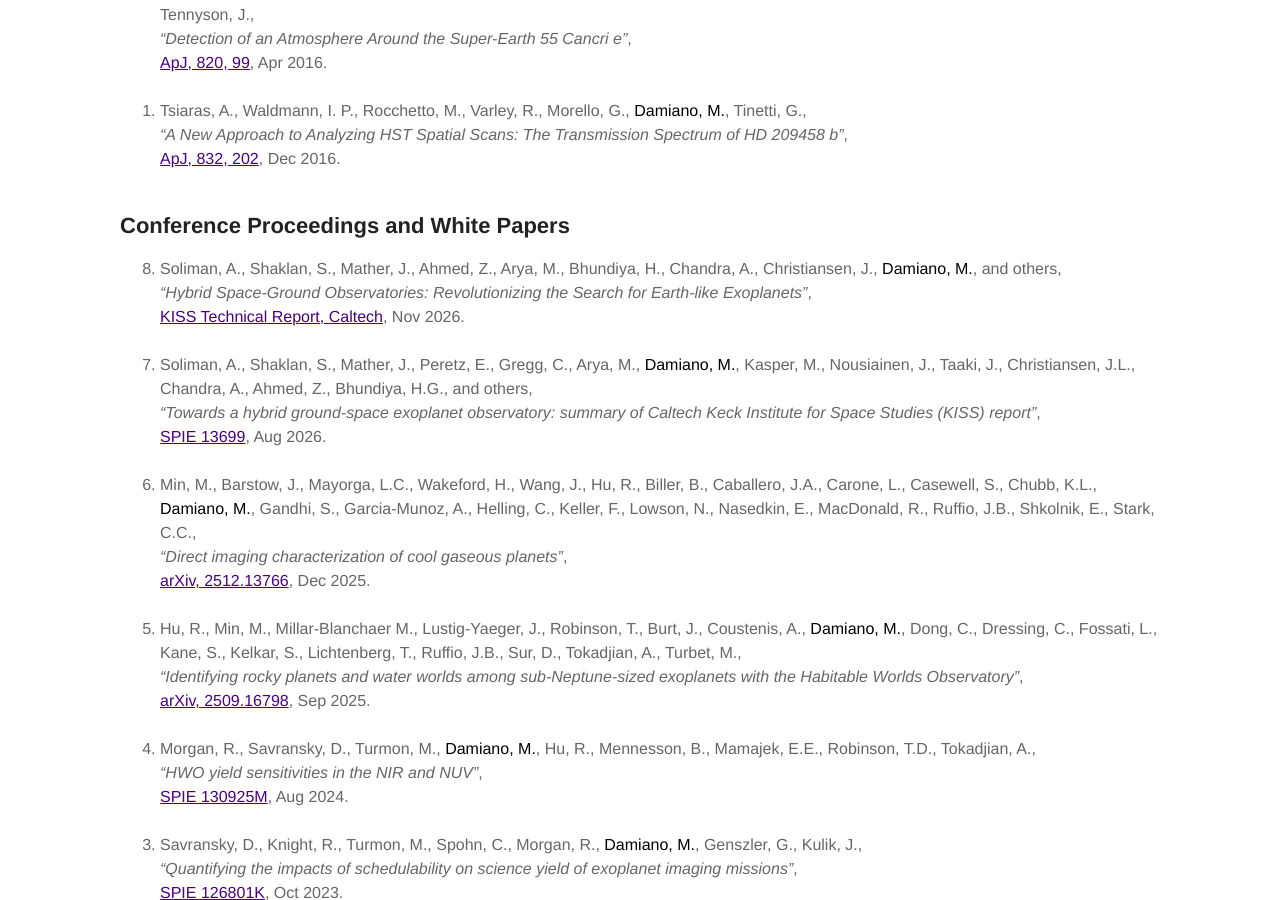
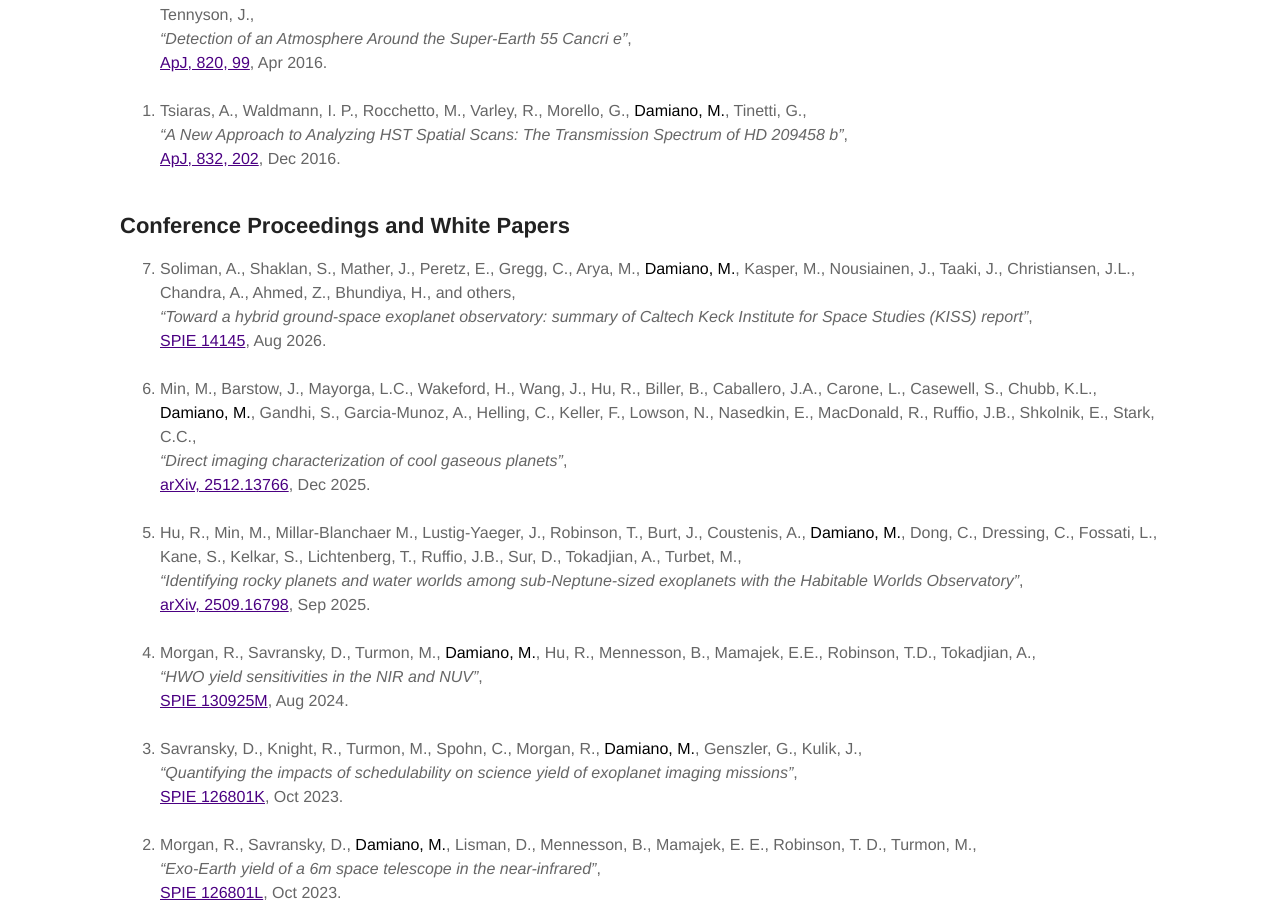
Before and after one commit to MDamiano/MDamiano.github.io, a Jekyll site: the page built from publications.md, in a window 1280 px wide and 900 px high, scrolled down 4798 px. Built offline with Jekyll 4.4.1, drawn with Linux system fonts in a browser that asks for light colours.

Commit message:
Use corrected SPIE citation instead of Caltech report

```diff
--- a/_data/publications.yml
+++ b/_data/publications.yml
@@ -576,29 +576,18 @@ sections:
   - id: conference-proceedings-and-white-papers
     title: Conference Proceedings and White Papers
     entries:
-      - cite_key: Soliman2026HybridObservatoriesReport
-        entry_type: techreport
-        authors_html: "Soliman, A., Shaklan, S., Mather, J., Ahmed, Z., Arya, M., Bhundiya, H., Chandra, A., Christiansen, J., <strong>Damiano, M.</strong>, and others"
-        authors_bibtex: "Soliman, A. and Shaklan, S. and Mather, J. and Ahmed, Z. and Arya, M. and Bhundiya, H. and Chandra, A. and Christiansen, J. and Damiano, M. and Dekany, R. and García-Mejía, J. and Gregg, C. and Kasper, M. and Lopez, J. and Miller, D. and Morgan, R. and Nousiainen, J. and Pellegrino, S. and Peretz, E. and Plavchan, P. and Sanchez, W. and Sanghi, A. and Sauder, J. and Szentgyorgyi, A. and Taaki, J. and Turner, R. and Young, A. and Zelakiewicz, A."
-        title: "Hybrid Space-Ground Observatories: Revolutionizing the Search for Earth-like Exoplanets"
-        link_url: "https://doi.org/10.26206/vr511-kfa48"
-        link_label: "KISS Technical Report, Caltech"
-        display_date: "Nov 2026"
-        year: "2026"
-        month: "nov"
-        institution: "W. M. Keck Institute of Space Studies (KISS), California Institute of Technology"
-        doi: "10.26206/vr511-kfa48"
       - cite_key: Soliman2026HybridGroundSpace
         entry_type: inproceedings
-        authors_html: "Soliman, A., Shaklan, S., Mather, J., Peretz, E., Gregg, C., Arya, M., <strong>Damiano, M.</strong>, Kasper, M., Nousiainen, J., Taaki, J., Christiansen, J.L., Chandra, A., Ahmed, Z., Bhundiya, H.G., and others"
-        authors_bibtex: "Soliman, A. and Shaklan, S. and Mather, J. and Peretz, E. and Gregg, C. and Arya, M. and Damiano, M. and Kasper, M. and Nousiainen, J. and Taaki, J. and Christiansen, J. L. and Chandra, A. and Ahmed, Z. and Bhundiya, H. G. and others"
-        title: "Towards a hybrid ground-space exoplanet observatory: summary of Caltech Keck Institute for Space Studies (KISS) report"
+        authors_html: "Soliman, A., Shaklan, S., Mather, J., Peretz, E., Gregg, C., Arya, M., <strong>Damiano, M.</strong>, Kasper, M., Nousiainen, J., Taaki, J., Christiansen, J.L., Chandra, A., Ahmed, Z., Bhundiya, H., and others"
+        authors_bibtex: "Soliman, A. and Shaklan, S. and Mather, J. and Peretz, E. and Gregg, C. and Arya, M. and Damiano, M. and Kasper, M. and Nousiainen, J. and Taaki, J. and Christiansen, J. L. and Chandra, A. and Ahmed, Z. and Bhundiya, H. and Dekany, R. and Garcia-Mejia, J. and Lopez, J. and Miller, D. and Morgan, R. and Pellegrino, S. and Plavchan, P. and Sanchez, W. and Sanghi, A. and Sauder, J. and Szentgyorgyi, A. and Turner, R. and Young, A. and Zelakiewicz, A. and Knutson, H. and Jeon, S. and Savransky, D. and O'Meara, J. and Brown, S. and Lovis, C. and Mayor, M. and Silver, M. and Arenberg, J."
+        title: "Toward a hybrid ground-space exoplanet observatory: summary of Caltech Keck Institute for Space Studies (KISS) report"
         link_url: "https://doi.org/10.1117/12.3105590"
-        link_label: "SPIE 13699"
+        link_label: "SPIE 14145"
         display_date: "Aug 2026"
         year: "2026"
         month: "aug"
-        booktitle: "Proceedings of SPIE"
+        booktitle: "Space Telescopes and Instrumentation 2026: Optical, Infrared, and Millimeter Wave"
+        volume: "14145"
         doi: "10.1117/12.3105590"
       - cite_key: Min2025CoolGaseousPlanets
         entry_type: misc
--- a/damiano.bib
+++ b/damiano.bib
@@ -11,8 +11,7 @@ permalink: /damiano.bib
   year = { {{ entry.year }} },
   month = { {{ entry.month }} }{% if entry.journal %},
   journal = { {{ entry.journal }} }{% endif %}{% if entry.booktitle %},
-  booktitle = { {{ entry.booktitle }} }{% endif %}{% if entry.institution %},
-  institution = { {{ entry.institution }} }{% endif %}{% if entry.volume %},
+  booktitle = { {{ entry.booktitle }} }{% endif %}{% if entry.volume %},
   volume = { {{ entry.volume }} }{% endif %}{% if entry.number %},
   number = { {{ entry.number }} }{% endif %}{% if entry.pages %},
   pages = { {{ entry.pages }} }{% endif %}{% if entry.doi %},
```
